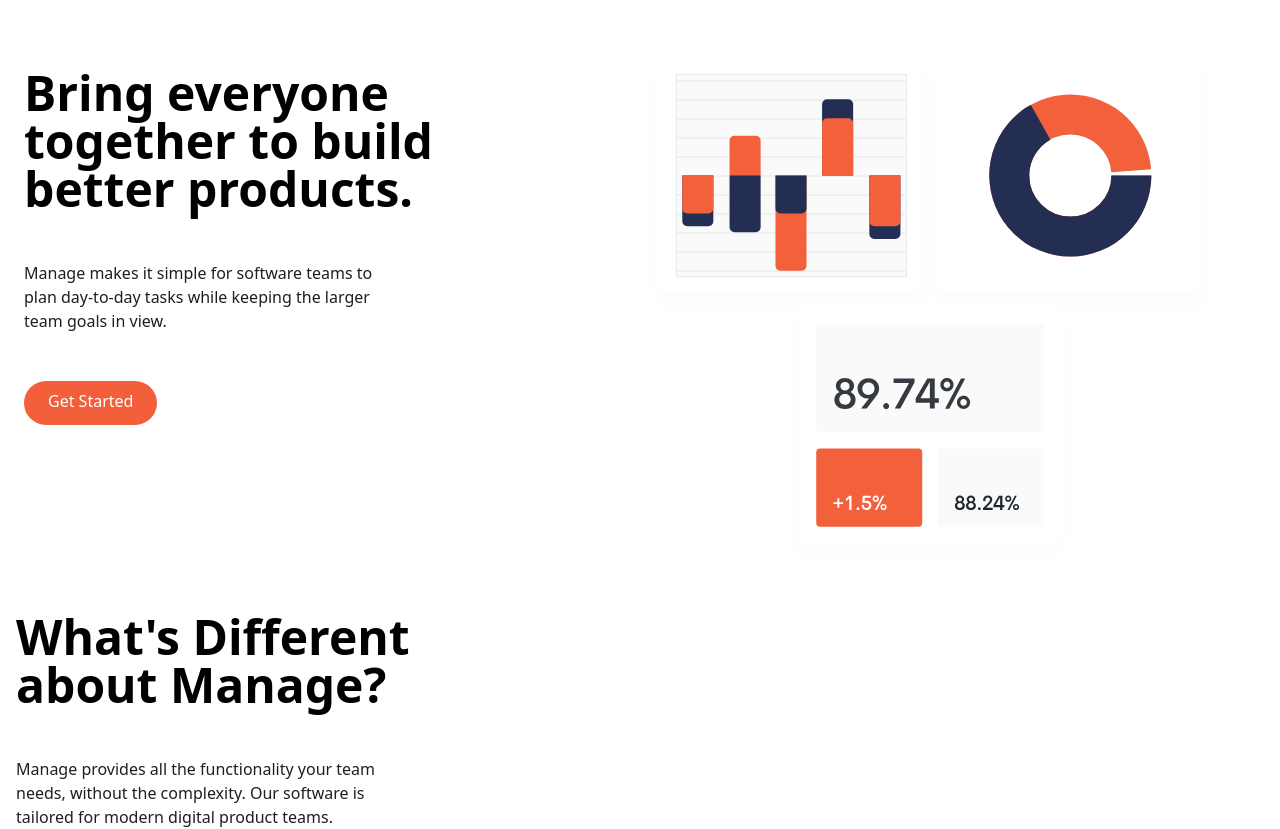
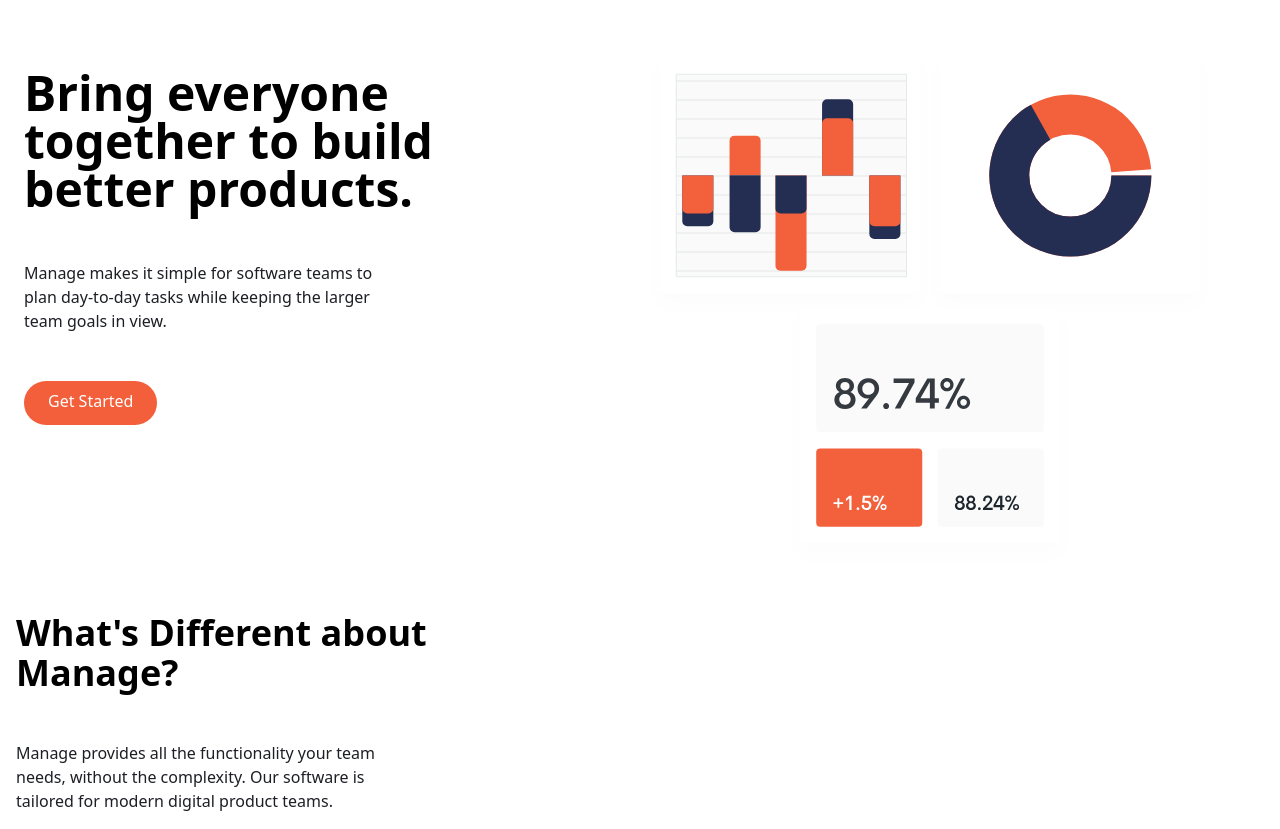
Before and after one commit to benessilfie/Tailwind-Project, a website: page index.html in a window 1280 px wide. Shown: the part 84-913 px from the top of the page. Drawn offline with Linux system fonts and the light colour scheme.

Commit message:
feat: add what's different feature

```diff
--- a/index.html
+++ b/index.html
@@ -68,7 +68,7 @@
       <div class="container flex flex-col px-4 mx-auto mt-10 space-y-12 md:space-y-0 md:flex-row">
         <!-- What's Different -->
         <div class="flex flex-col space-y-12 md:w-1/2" >
-          <h2 class="max-w-md text-4xl font-bold text-center md:text-5xl md:text-left">
+          <h2 class="max-w-md text-4xl font-bold text-center md:text-left">
             What's Different about Manage?
           </h2>
           <p class="max-w-sm text-center text-darkGrayishBlue md:text-left">
```
